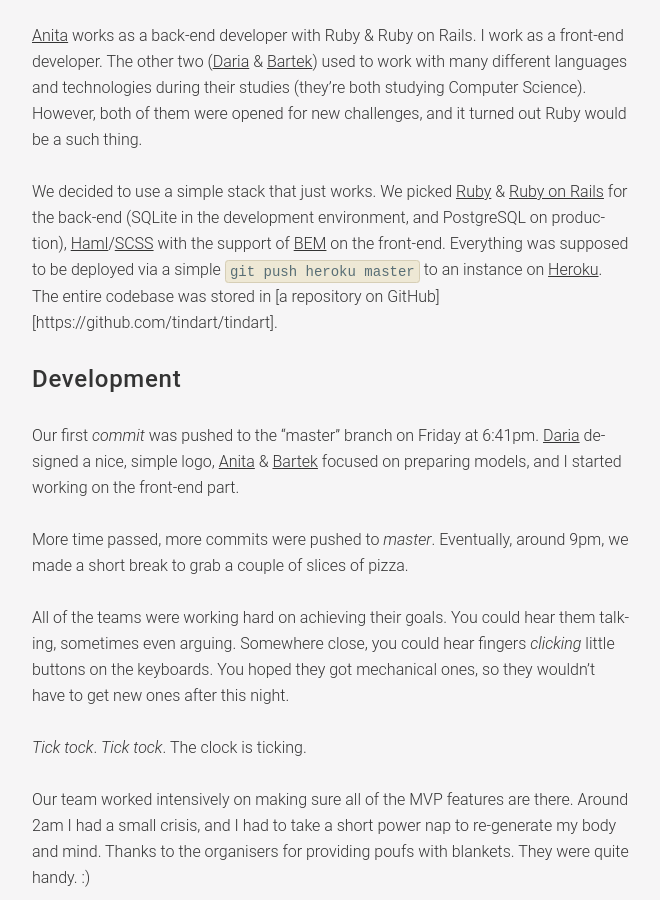
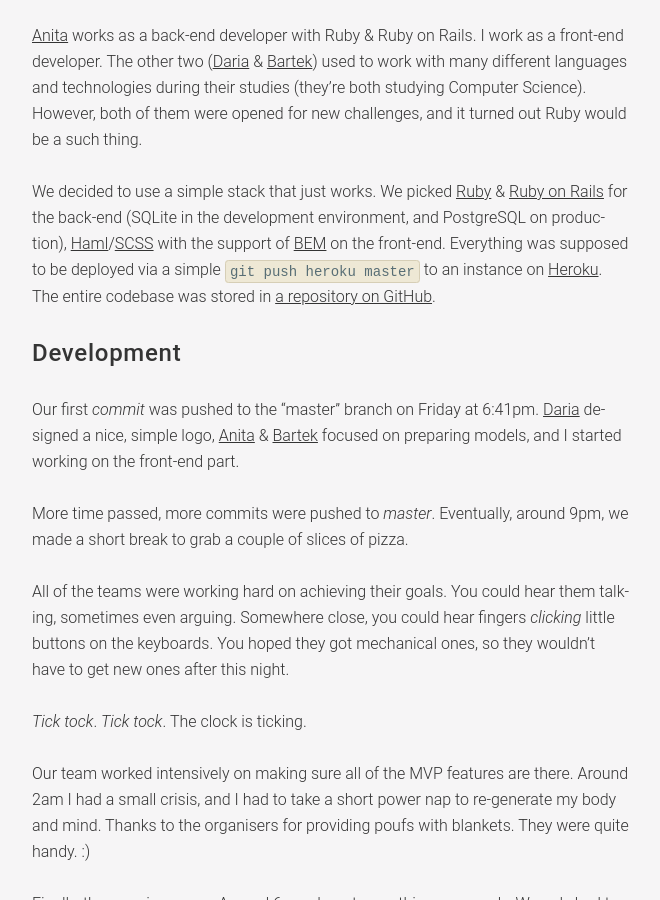
Before and after one commit to lukaszklis/homepage-old, a Jekyll site: the page built from _posts/2016-04-17-hack4culture-2016.md, in a window 1280 px wide and 900 px high, scrolled down 3033 px. Shown: the whole window, without its empty margins (308-968 px from the left). Built offline with Jekyll 4.4.1, drawn with Linux system fonts in a browser that asks for light colours; comment, search, counter and statistics services are not loaded.

Commit message:
Fix a link in "Hack4Culture 2016" blog post

```diff
--- a/_posts/2016-04-17-hack4culture-2016.md
+++ b/_posts/2016-04-17-hack4culture-2016.md
@@ -105,7 +105,7 @@
   the support of [BEM](http://bem.info) on the front-end. Everything was
   supposed to be deployed via a simple `git push heroku master` to an instance
   on [Heroku](http://heroku.com). The entire codebase was stored in
-  [a repository on GitHub][https://github.com/tindart/tindart].
+  [a repository on GitHub](https://github.com/tindart/tindart).
 
 ## Development
 
```
